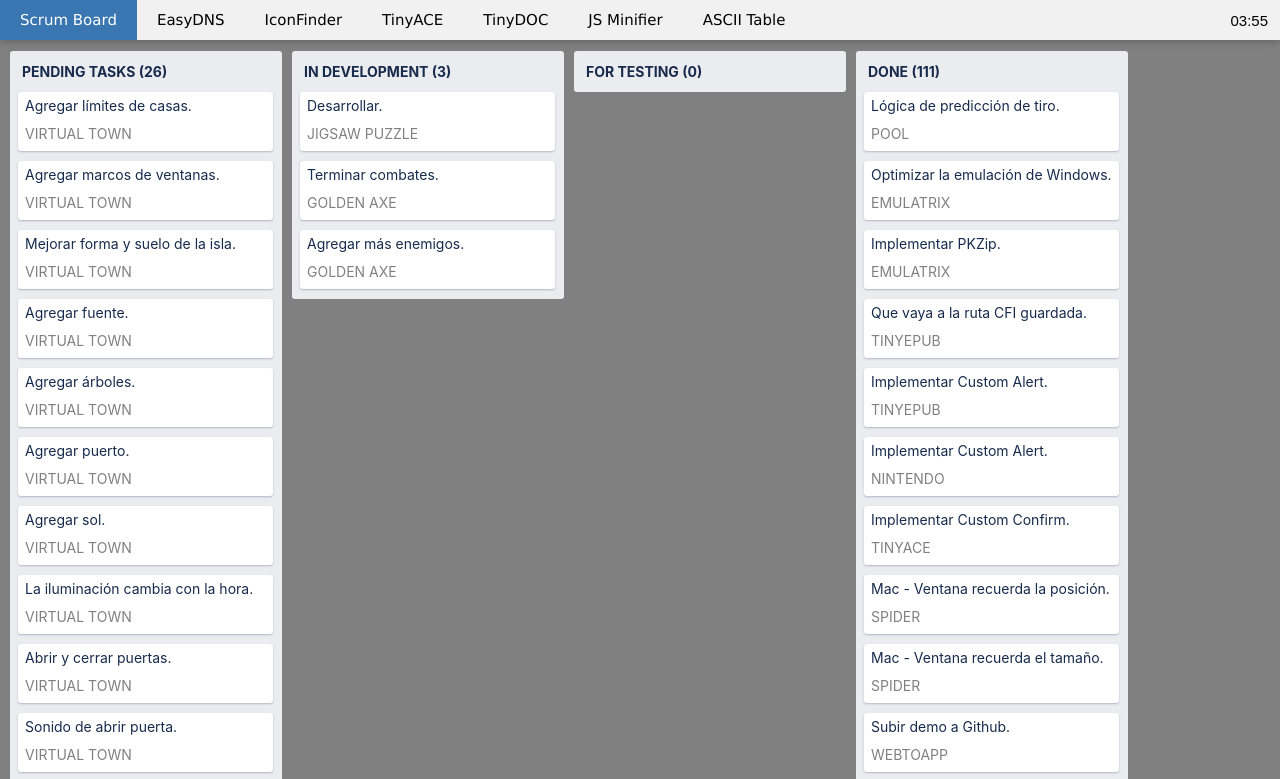
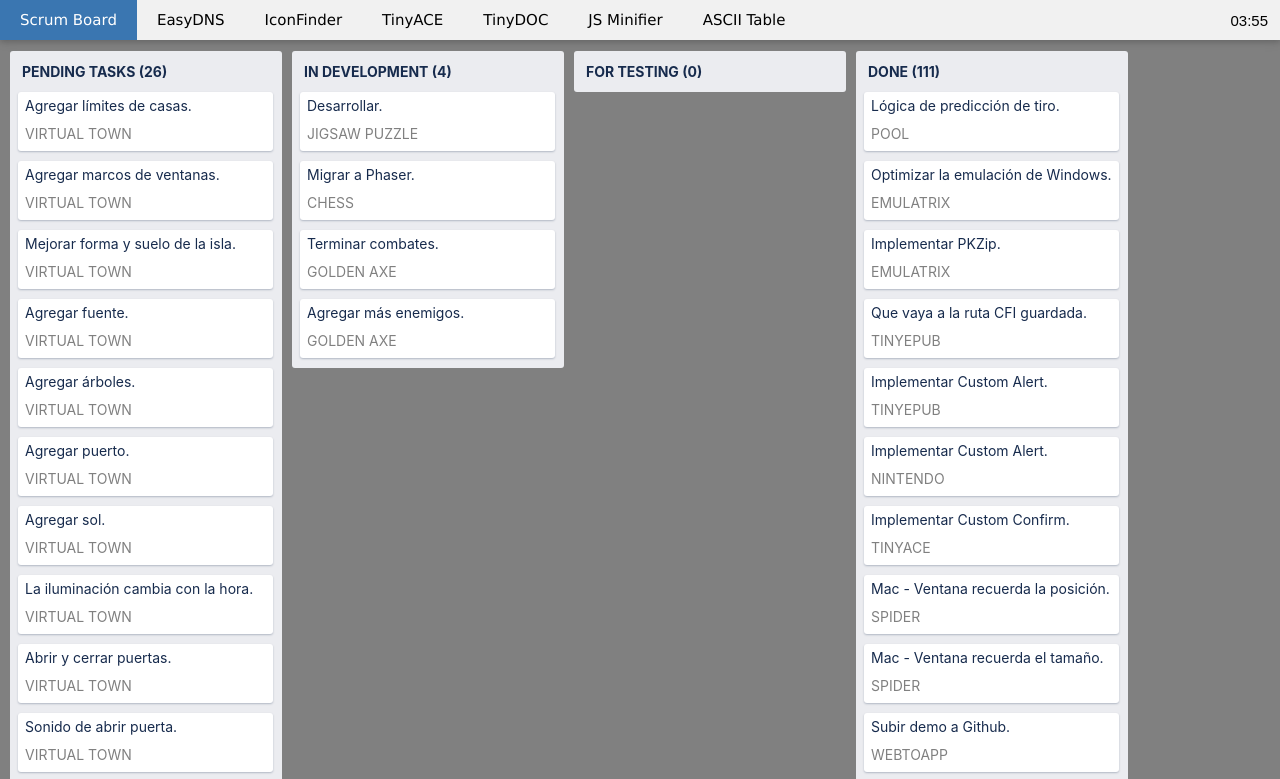
Before and after one commit to lrusso/LRusso, a plain HTML site: page Board.htm in a window 1280 px wide. Shown: the top 779 px of the page. Drawn offline with Linux system fonts and the light colour scheme.

Commit message:
Add files via upload

```diff
--- a/Board.htm
+++ b/Board.htm
@@ -226,6 +226,7 @@
 				a.addToPending("NINTENDO","ScrollWrite sin márgenes.");
 
 				a.addToDevelopment("JIGSAW PUZZLE","Desarrollar.");
+				a.addToDevelopment("CHESS","Migrar a Phaser.");
 				a.addToDevelopment("GOLDEN AXE","Terminar combates.");
 				a.addToDevelopment("GOLDEN AXE","Agregar más enemigos.");
 
```
